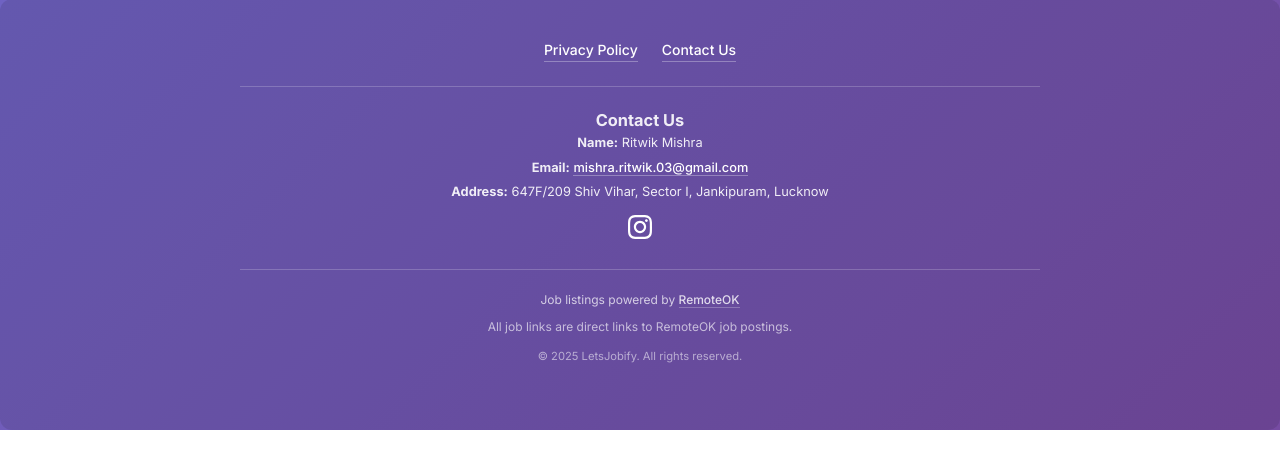
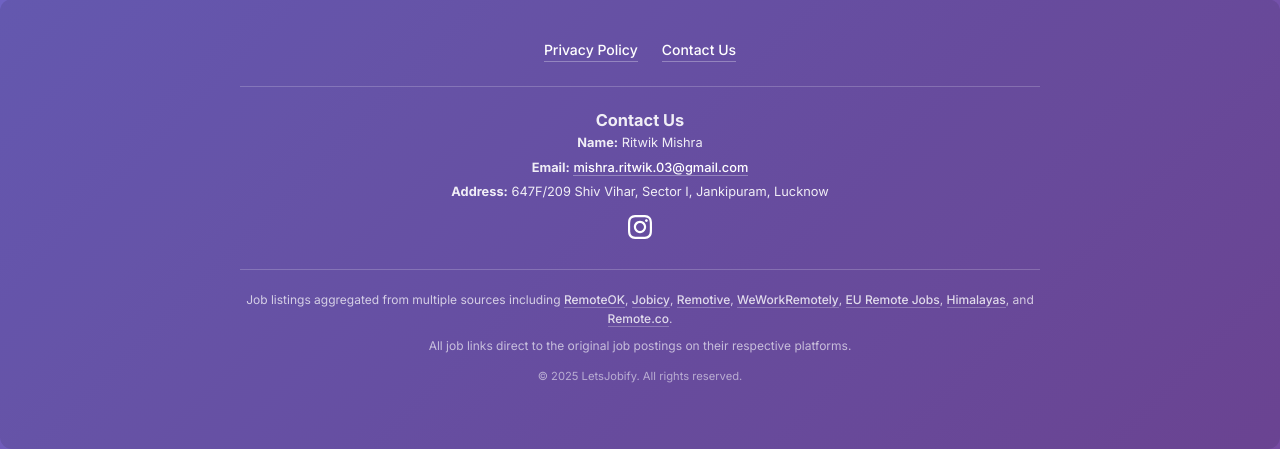
Before and after one commit to Ritwik740/jobScraper, a Flask app: page / in a window 1280 px wide. Shown: the part 2055-2504 px from the top of the page. Run offline with Flask 3, Linux system fonts and the light colour scheme; parts of the project's set-up code (start-up, migrations or seed data) failed here and were passed over; some libraries are stand-ins or nearby versions.

Commit message:
Update footer text for job listings sources

```diff
--- a/templates/index.html
+++ b/templates/index.html
@@ -836,8 +836,8 @@
       </div>
 
       <div class="footer-section" style="margin-top: 24px; padding-top: 20px; border-top: 1px solid rgba(255, 255, 255, 0.2);">
-        <p style="opacity: 0.8; font-size: 0.75rem;">Job listings powered by <a href="https://remoteok.com" target="_blank" rel="noopener noreferrer">RemoteOK</a></p>
-        <p style="margin-top: 8px; opacity: 0.7; font-size: 0.75rem;">All job links are direct links to RemoteOK job postings.</p>
+        <p style="opacity: 0.8; font-size: 0.75rem;">Job listings aggregated from multiple sources including <a href="https://remoteok.com" target="_blank" rel="noopener noreferrer">RemoteOK</a>, <a href="https://jobicy.com" target="_blank" rel="noopener noreferrer">Jobicy</a>, <a href="https://remotive.com" target="_blank" rel="noopener noreferrer">Remotive</a>, <a href="https://weworkremotely.com" target="_blank" rel="noopener noreferrer">WeWorkRemotely</a>, <a href="https://euremotejobs.com" target="_blank" rel="noopener noreferrer">EU Remote Jobs</a>, <a href="https://himalayas.app" target="_blank" rel="noopener noreferrer">Himalayas</a>, and <a href="https://remote.co" target="_blank" rel="noopener noreferrer">Remote.co</a>.</p>
+        <p style="margin-top: 8px; opacity: 0.7; font-size: 0.75rem;">All job links direct to the original job postings on their respective platforms.</p>
         <p style="margin-top: 12px; opacity: 0.6; font-size: 0.7rem;">© 2025 LetsJobify. All rights reserved.</p>
       </div>
     </div>
```
